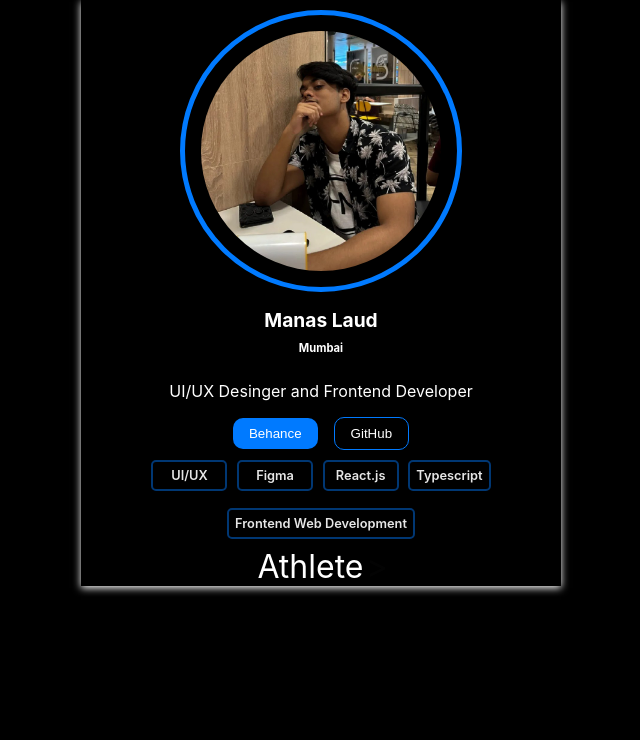
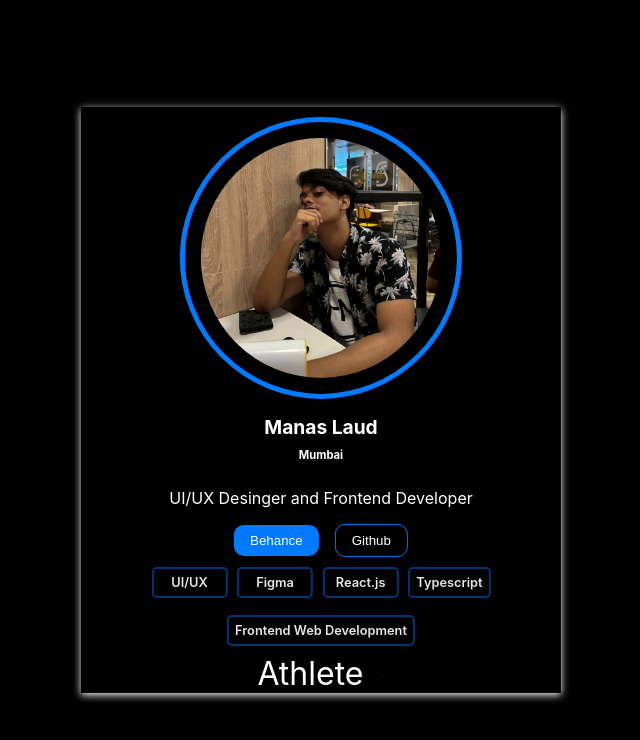
Before and after one commit to manaslaud/animation-text, a React (Create React App) app: page / in a window 1280 px wide. Shown: the top 740 px of the page, without its empty margins (319-959 px from the left). Built offline with nearby package versions, Linux system fonts and the light colour scheme.

Commit message:
added small changes

```diff
--- a/src/App.css
+++ b/src/App.css
@@ -1,4 +1,8 @@
 .App {
+  position: absolute;
+  top: 50%;
+  left: 50%;
+transform: translate(-50%,-50%);
   display: flex;
   justify-content: center;
   align-items: center;
--- a/src/components/ProfileCard.jsx
+++ b/src/components/ProfileCard.jsx
@@ -10,8 +10,8 @@ function ProfileCard() {
         <h2>Mumbai</h2>
         <p>UI/UX Desinger and Frontend Developer</p>
         <div className={styles.btnContainer}>
-        <button className={styles.contactBtn}>Behance</button>
-        <button className={styles.githubBtn}>GitHub</button>
+        <button className={styles.contactBtn}><a href='https://www.behance.net/manaslaud'>Behance</a></button>
+        <button className={styles.githubBtn}><a href='https://github.com/manaslaud'>Github</a></button>
         </div>
         <div className={styles.skillsContainer}>
             <span className={styles.skills}>UI/UX</span>
--- a/src/components/components_css/profilecard.module.css
+++ b/src/components/components_css/profilecard.module.css
@@ -45,6 +45,10 @@ gap: 1rem;
     color: white;
     transition: 0.3s ease-in;
 }
+a, a:visited, a:hover, a:active {
+    color: inherit;
+    text-decoration: none;
+  }
 .contactBtn:hover{
     background-color:transparent ;
     border-color: #007AFF;
```
